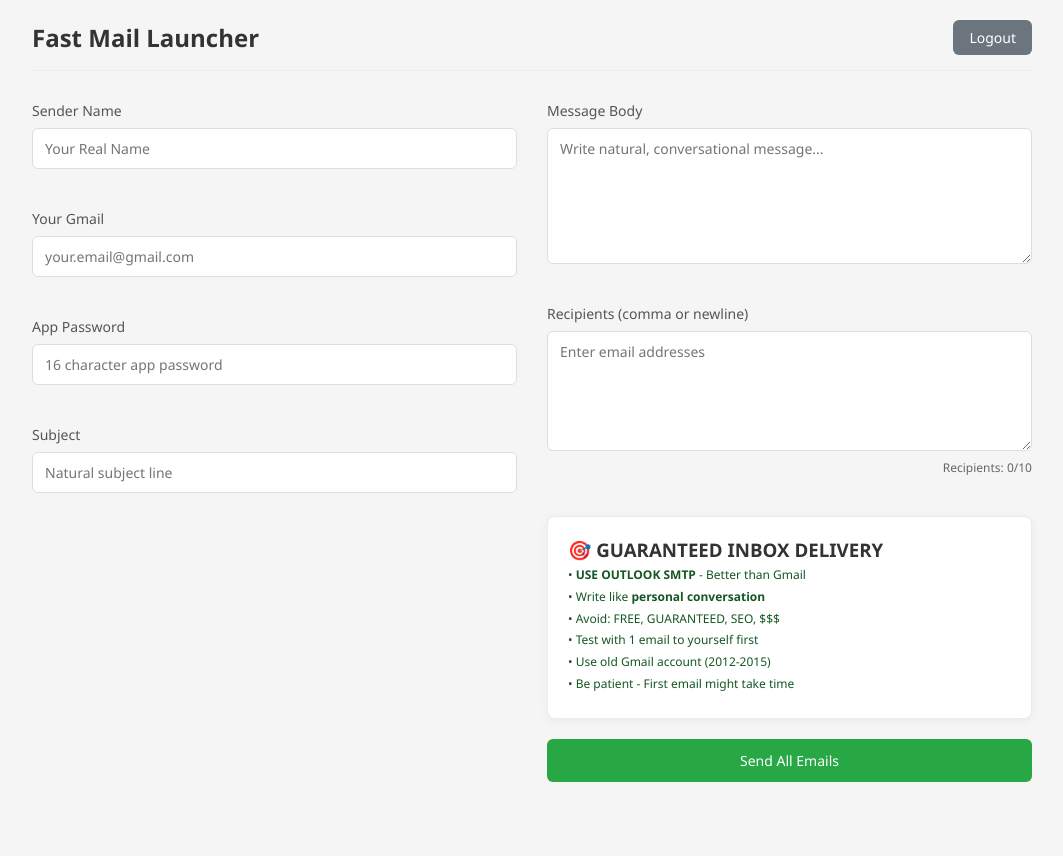
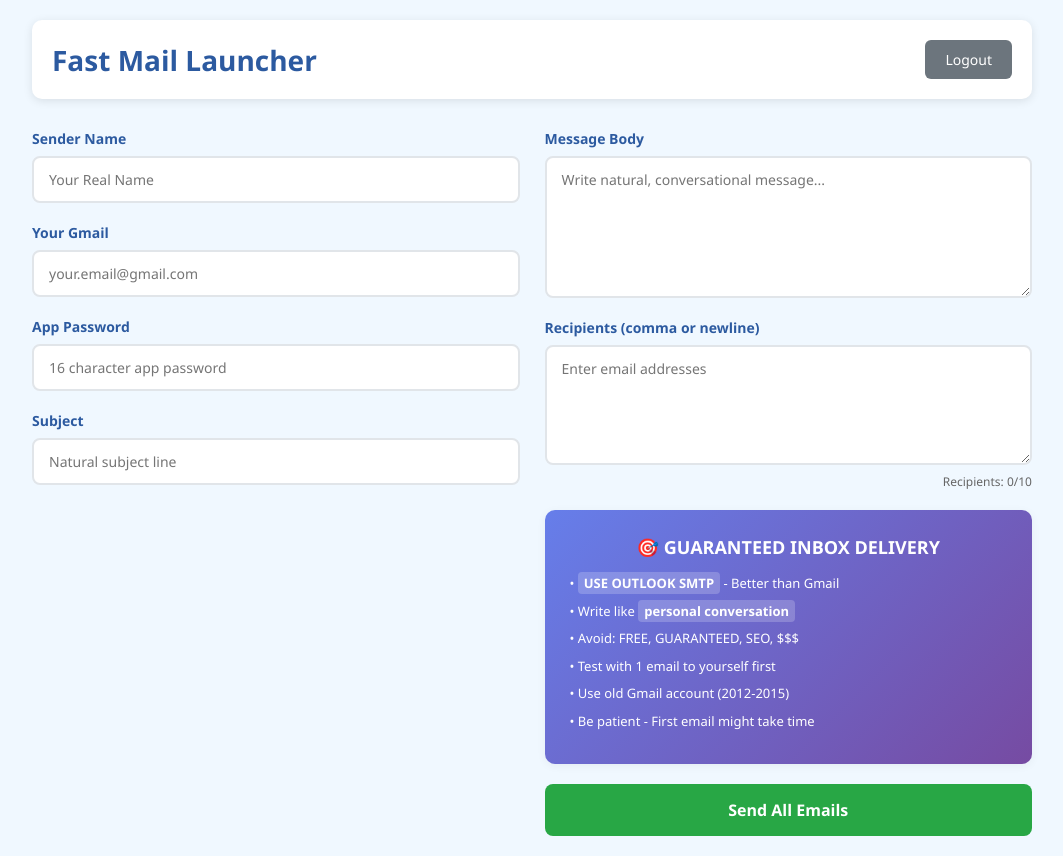
Before and after one commit to deepanshulodhi79-sudo/Deepanshu-s-, a website: page public/launcher.html in a window 1280 px wide. Shown: the whole page, without its empty margins (108-1171 px from the left). Before the commit the page ends 802 px from the top, so only its background shows below. Drawn offline with Linux system fonts and the light colour scheme; sample sign-in values are in the browser's storage.

Commit message:
Update style.css

```diff
--- a/public/style.css
+++ b/public/style.css
@@ -6,93 +6,43 @@
 }
 
 body {
-    background: #f5f5f5;
+    background: #f0f8ff;
     min-height: 100vh;
     padding: 20px;
     color: #333;
 }
 
-/* Simple Container */
 .simple-container {
     max-width: 1000px;
     margin: 0 auto;
 }
 
-/* Login Styles */
-.simple-card {
-    background: white;
-    border-radius: 8px;
-    padding: 40px;
-    box-shadow: 0 2px 10px rgba(0,0,0,0.1);
-    max-width: 400px;
-    margin: 100px auto;
-    text-align: center;
-}
-
-.simple-card h1 {
-    font-size: 24px;
-    margin-bottom: 30px;
-    color: #333;
-    font-weight: 600;
-}
-
-.input-group {
-    margin-bottom: 20px;
-}
-
-.input-group input {
-    width: 100%;
-    padding: 12px 15px;
-    border: 1px solid #ddd;
-    border-radius: 6px;
-    font-size: 14px;
-}
-
-.input-group input:focus {
-    outline: none;
-    border-color: #007bff;
-}
-
-.simple-card button {
-    width: 100%;
-    padding: 12px;
-    background: #007bff;
-    color: white;
-    border: none;
-    border-radius: 6px;
-    font-size: 14px;
-    font-weight: 500;
-    cursor: pointer;
-}
-
-.simple-card button:hover {
-    background: #0056b3;
-}
-
-/* Launcher Styles */
 .simple-header {
     display: flex;
     justify-content: space-between;
     align-items: center;
     margin-bottom: 30px;
-    padding-bottom: 15px;
-    border-bottom: 1px solid #eee;
+    padding: 20px;
+    background: white;
+    border-radius: 10px;
+    box-shadow: 0 2px 10px rgba(0,0,0,0.1);
 }
 
 .simple-header h1 {
-    font-size: 24px;
-    color: #333;
-    font-weight: 600;
+    font-size: 28px;
+    color: #2c5aa0;
+    font-weight: 700;
 }
 
 .logout-btn {
     background: #6c757d;
     color: white;
     border: none;
-    padding: 8px 16px;
+    padding: 10px 20px;
     border-radius: 6px;
     font-size: 14px;
     cursor: pointer;
+    transition: background 0.3s;
 }
 
 .logout-btn:hover {
@@ -102,7 +52,7 @@ body {
 .simple-grid {
     display: grid;
     grid-template-columns: 1fr 1fr;
-    gap: 30px;
+    gap: 25px;
 }
 
 .left-column, .right-column {
@@ -119,22 +69,24 @@ body {
 
 .input-group label {
     font-size: 14px;
-    font-weight: 500;
-    color: #555;
+    font-weight: 600;
+    color: #2c5aa0;
 }
 
 .input-group input, .input-group textarea {
-    padding: 10px 12px;
-    border: 1px solid #ddd;
-    border-radius: 6px;
+    padding: 12px 15px;
+    border: 2px solid #e1e5e9;
+    border-radius: 8px;
     font-size: 14px;
     width: 100%;
     resize: vertical;
+    transition: border-color 0.3s;
 }
 
 .input-group input:focus, .input-group textarea:focus {
     outline: none;
-    border-color: #007bff;
+    border-color: #2c5aa0;
+    box-shadow: 0 0 0 3px rgba(44, 90, 160, 0.1);
 }
 
 .input-group textarea {
@@ -146,68 +98,76 @@ body {
     font-size: 12px;
     color: #666;
     text-align: right;
+    font-weight: 500;
 }
 
 .action-buttons {
     display: flex;
     flex-direction: column;
-    gap: 10px;
+    gap: 15px;
 }
 
 .send-btn {
     background: #28a745;
     color: white;
     border: none;
-    padding: 12px 20px;
-    border-radius: 6px;
-    font-size: 14px;
+    padding: 15px 25px;
+    border-radius: 8px;
+    font-size: 16px;
     cursor: pointer;
-    font-weight: 500;
+    font-weight: 600;
+    transition: background 0.3s;
 }
 
 .send-btn:hover {
     background: #218838;
+    transform: translateY(-1px);
 }
 
 .send-btn:disabled {
     background: #6c757d;
     cursor: not-allowed;
+    transform: none;
 }
 
-/* Success Tips Section */
+/* Working Tips Section */
 .form-section {
     background: white;
-    padding: 20px;
-    border-radius: 8px;
+    padding: 25px;
+    border-radius: 10px;
     box-shadow: 0 2px 10px rgba(0,0,0,0.05);
-    border: 1px solid #e9ecef;
+    border: 2px solid #e1e5e9;
 }
 
-.success-tips {
-    background: #d4edda !important;
-    border: 1px solid #c3e6cb !important;
+.working-tips {
+    background: linear-gradient(135deg, #667eea 0%, #764ba2 100%) !important;
+    border: none !important;
+    color: white;
 }
 
-.success-tips h3 {
-    color: #155724 !important;
-    font-size: 14px;
-    font-weight: 600;
-    margin-bottom: 10px;
-    text-transform: none;
+.working-tips h3 {
+    color: white !important;
+    font-size: 18px !important;
+    font-weight: 700;
+    margin-bottom: 15px;
+    text-align: center;
 }
 
-.tips p {
-    font-size: 12px;
-    margin: 5px 0;
-    color: #155724;
-    line-height: 1.4;
+.working-tips .tips p {
+    font-size: 13px;
+    margin: 8px 0;
+    color: white;
+    line-height: 1.5;
 }
 
-.tips strong {
-    font-weight: 600;
+.working-tips .tips strong {
+    font-weight: 700;
+    background: rgba(255,255,255,0.2);
+    padding: 2px 6px;
+    border-radius: 4px;
 }
 
-/* Simple Popup */
+/* Popup */
 .simple-popup {
     display: none;
     position: fixed;
@@ -215,7 +175,7 @@ body {
     left: 0;
     width: 100%;
     height: 100%;
-    background: rgba(0, 0, 0, 0.5);
+    background: rgba(0, 0, 0, 0.7);
     z-index: 1000;
     justify-content: center;
     align-items: center;
@@ -224,8 +184,8 @@ body {
 .popup-content {
     background: white;
     padding: 30px;
-    border-radius: 8px;
-    box-shadow: 0 4px 20px rgba(0,0,0,0.2);
+    border-radius: 12px;
+    box-shadow: 0 10px 30px rgba(0,0,0,0.3);
     text-align: center;
     max-width: 400px;
     width: 90%;
@@ -234,29 +194,33 @@ body {
 .popup-content h3 {
     margin-bottom: 15px;
     color: #28a745;
+    font-size: 22px;
 }
 
 .popup-btn {
-    background: #007bff;
+    background: #2c5aa0;
     color: white;
     border: none;
-    padding: 10px 20px;
+    padding: 12px 25px;
     border-radius: 6px;
     cursor: pointer;
     margin-top: 15px;
+    font-weight: 600;
+    transition: background 0.3s;
 }
 
 .popup-btn:hover {
-    background: #0056b3;
+    background: #1e3d6f;
 }
 
 /* Status Messages */
 .status {
-    padding: 10px;
-    border-radius: 4px;
-    font-size: 13px;
+    padding: 12px 15px;
+    border-radius: 6px;
+    font-size: 14px;
     display: none;
     text-align: center;
+    font-weight: 500;
 }
 
 .status.success {
@@ -288,16 +252,11 @@ body {
         padding: 10px;
     }
 
-    .simple-card {
-        padding: 30px 20px;
-        margin: 50px auto;
+    .working-tips h3 {
+        font-size: 16px !important;
     }
 
-    .form-section {
-        padding: 15px;
-    }
-
-    .tips p {
-        font-size: 11px;
+    .working-tips .tips p {
+        font-size: 12px;
     }
 }
```
